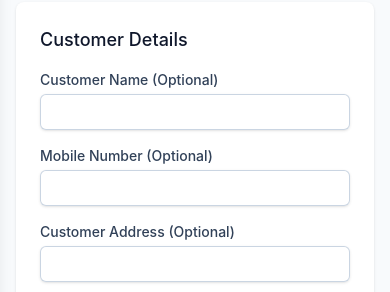
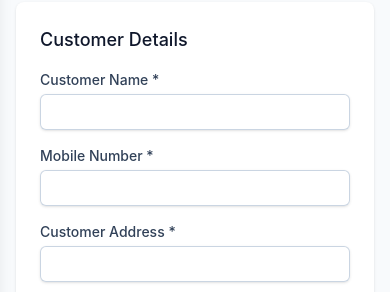
Before and after one commit to sujeet05-dev/SmartBill-app-, a React (Vite) app in the folder smartbill-frontend/: page /invoices/new in a window 390 px wide. Shown: the part 134-426 px from the top of the page. Built offline with nearby package versions, Linux system fonts and the light colour scheme; no server answers; sample sign-in values are in the browser's storage.

Commit message:
feat: make customer name, mobile number, and address mandatory for invoice creation

```diff
--- a/smartbill-frontend/src/pages/CreateInvoice.tsx
+++ b/smartbill-frontend/src/pages/CreateInvoice.tsx
@@ -13,7 +13,7 @@ export const CreateInvoice: React.FC = () => {
   const [products, setProducts] = useState<Product[]>([]);
   const [isLoading, setIsLoading] = useState(false);
 
-  const { register, control, handleSubmit, watch } = useForm<InvoiceCreate>({
+  const { register, control, handleSubmit, watch, formState: { errors } } = useForm<InvoiceCreate>({
     defaultValues: {
       paymentMethod: 'CASH',
       items: [{ productId: 0, quantity: 1 }]
@@ -135,16 +135,19 @@ export const CreateInvoice: React.FC = () => {
           <h3 className="text-lg font-medium text-slate-900 mb-4">Customer Details</h3>
           <div className="grid grid-cols-1 md:grid-cols-4 gap-4">
             <Input
-              label="Customer Name (Optional)"
-              {...register('customerName')}
+              label="Customer Name *"
+              {...register('customerName', { required: 'Customer name is required' })}
+              error={errors.customerName?.message as string}
             />
             <Input
-              label="Mobile Number (Optional)"
-              {...register('customerMobile')}
+              label="Mobile Number *"
+              {...register('customerMobile', { required: 'Mobile number is required' })}
+              error={errors.customerMobile?.message as string}
             />
             <Input
-              label="Customer Address (Optional)"
-              {...register('customerAddress')}
+              label="Customer Address *"
+              {...register('customerAddress', { required: 'Address is required' })}
+              error={errors.customerAddress?.message as string}
             />
             <div>
               <label className="block text-sm font-medium text-slate-700 mb-1">
```
Also changed, not shown: smartbill-frontend/src/services/invoices.ts (+4 -4 lines), 1 other file (tests, documents, lock files or other folders).
